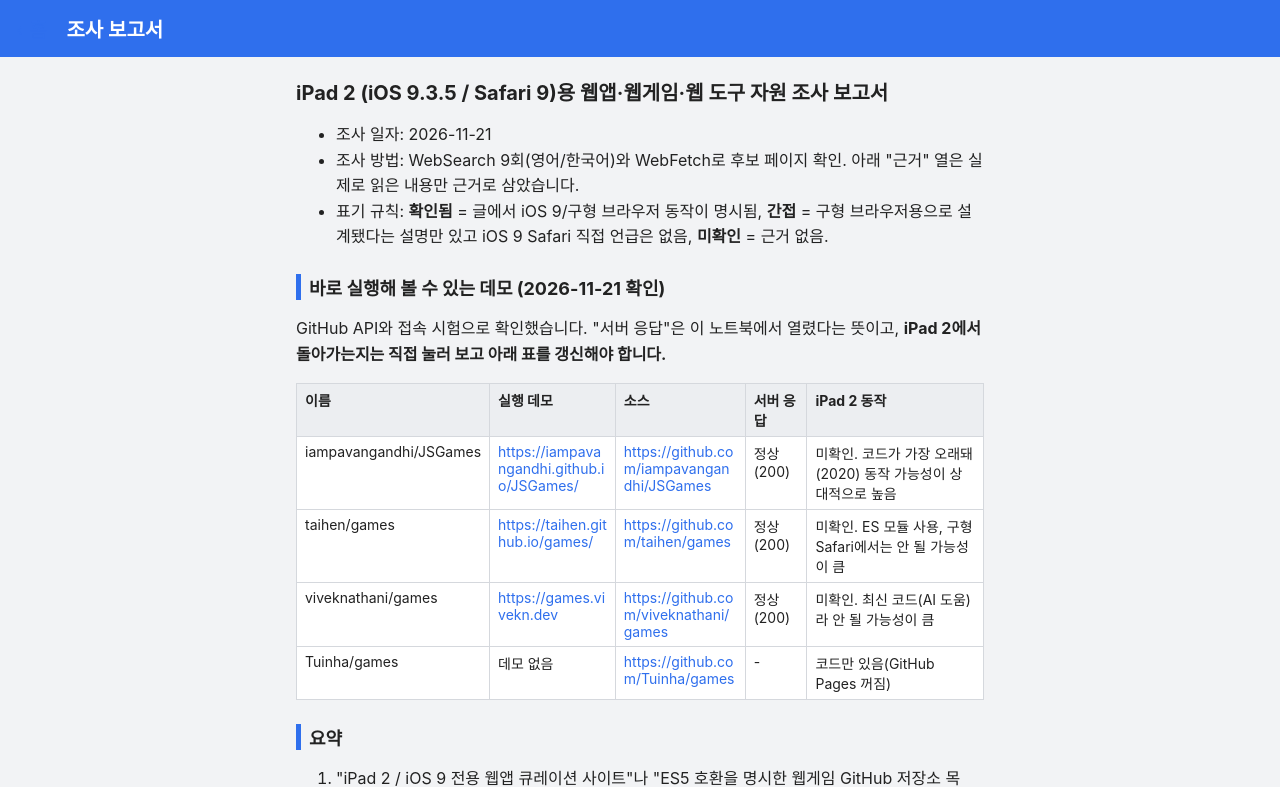
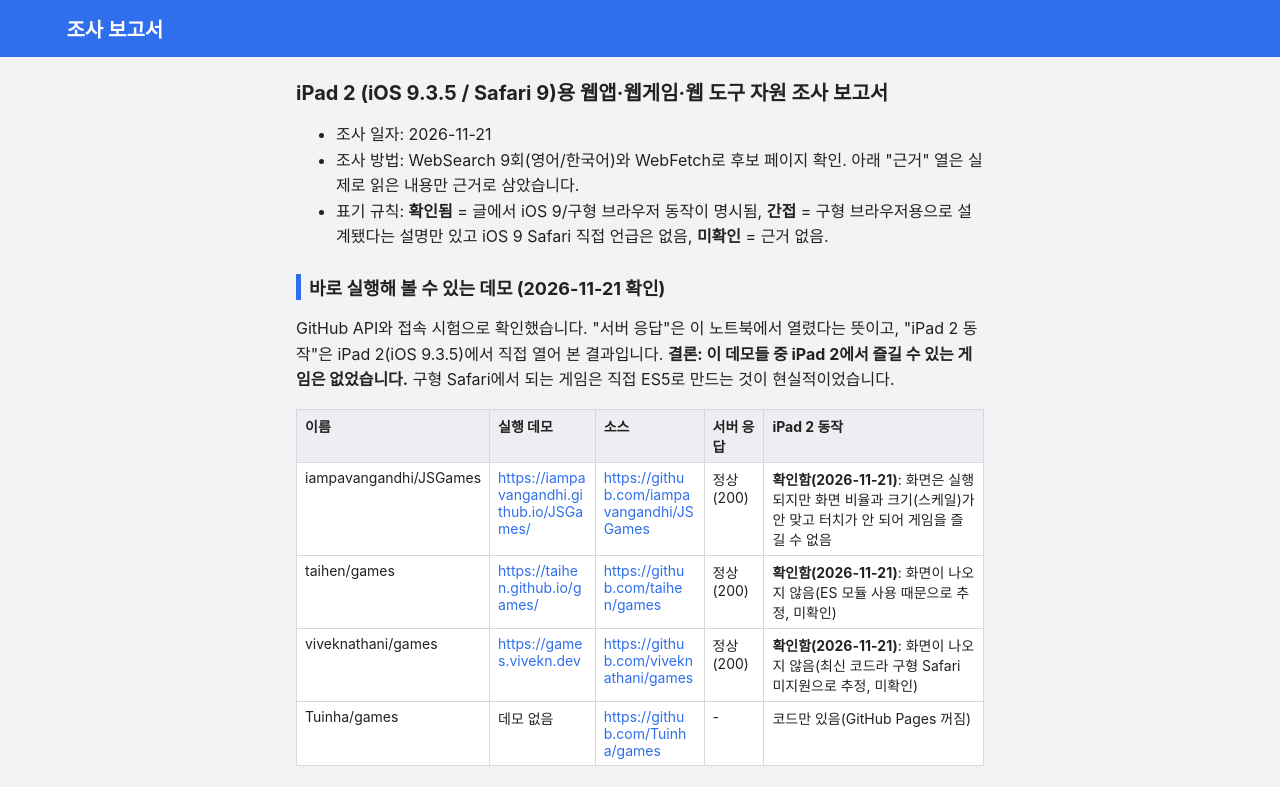
Before and after one commit to gold0116/ipad-apps, a plain HTML site: page report.html in a window 1280 px wide. Shown: the top 787 px of the page. Drawn offline with Linux system fonts and the light colour scheme.

Commit message:
Update report with iPad 2 demo test results

```diff
--- a/report.html
+++ b/report.html
@@ -28,12 +28,12 @@
 <li>표기 규칙: <b>확인됨</b> = 글에서 iOS 9/구형 브라우저 동작이 명시됨, <b>간접</b> = 구형 브라우저용으로 설계됐다는 설명만 있고 iOS 9 Safari 직접 언급은 없음, <b>미확인</b> = 근거 없음.</li>
 </ul>
 <h2>바로 실행해 볼 수 있는 데모 (2026-11-21 확인)</h2>
-<p>GitHub API와 접속 시험으로 확인했습니다. "서버 응답"은 이 노트북에서 열렸다는 뜻이고, <b>iPad 2에서 돌아가는지는 직접 눌러 보고 아래 표를 갱신해야 합니다.</b></p>
+<p>GitHub API와 접속 시험으로 확인했습니다. "서버 응답"은 이 노트북에서 열렸다는 뜻이고, "iPad 2 동작"은 iPad 2(iOS 9.3.5)에서 직접 열어 본 결과입니다. <b>결론: 이 데모들 중 iPad 2에서 즐길 수 있는 게임은 없었습니다.</b> 구형 Safari에서 되는 게임은 직접 ES5로 만드는 것이 현실적이었습니다.</p>
 <div class="tw"><table>
 <tr><th>이름</th><th>실행 데모</th><th>소스</th><th>서버 응답</th><th>iPad 2 동작</th></tr>
-<tr><td>iampavangandhi/JSGames</td><td><a href="https://iampavangandhi.github.io/JSGames/">https://iampavangandhi.github.io/JSGames/</a></td><td><a href="https://github.com/iampavangandhi/JSGames">https://github.com/iampavangandhi/JSGames</a></td><td>정상(200)</td><td>미확인. 코드가 가장 오래돼(2020) 동작 가능성이 상대적으로 높음</td></tr>
-<tr><td>taihen/games</td><td><a href="https://taihen.github.io/games/">https://taihen.github.io/games/</a></td><td><a href="https://github.com/taihen/games">https://github.com/taihen/games</a></td><td>정상(200)</td><td>미확인. ES 모듈 사용, 구형 Safari에서는 안 될 가능성이 큼</td></tr>
-<tr><td>viveknathani/games</td><td><a href="https://games.vivekn.dev">https://games.vivekn.dev</a></td><td><a href="https://github.com/viveknathani/games">https://github.com/viveknathani/games</a></td><td>정상(200)</td><td>미확인. 최신 코드(AI 도움)라 안 될 가능성이 큼</td></tr>
+<tr><td>iampavangandhi/JSGames</td><td><a href="https://iampavangandhi.github.io/JSGames/">https://iampavangandhi.github.io/JSGames/</a></td><td><a href="https://github.com/iampavangandhi/JSGames">https://github.com/iampavangandhi/JSGames</a></td><td>정상(200)</td><td><b>확인함(2026-11-21)</b>: 화면은 실행되지만 화면 비율과 크기(스케일)가 안 맞고 터치가 안 되어 게임을 즐길 수 없음</td></tr>
+<tr><td>taihen/games</td><td><a href="https://taihen.github.io/games/">https://taihen.github.io/games/</a></td><td><a href="https://github.com/taihen/games">https://github.com/taihen/games</a></td><td>정상(200)</td><td><b>확인함(2026-11-21)</b>: 화면이 나오지 않음(ES 모듈 사용 때문으로 추정, 미확인)</td></tr>
+<tr><td>viveknathani/games</td><td><a href="https://games.vivekn.dev">https://games.vivekn.dev</a></td><td><a href="https://github.com/viveknathani/games">https://github.com/viveknathani/games</a></td><td>정상(200)</td><td><b>확인함(2026-11-21)</b>: 화면이 나오지 않음(최신 코드라 구형 Safari 미지원으로 추정, 미확인)</td></tr>
 <tr><td>Tuinha/games</td><td>데모 없음</td><td><a href="https://github.com/Tuinha/games">https://github.com/Tuinha/games</a></td><td>-</td><td>코드만 있음(GitHub Pages 꺼짐)</td></tr>
 </table></div>
 <h2>요약</h2>
```
Also changed, not shown: 2 other files.
